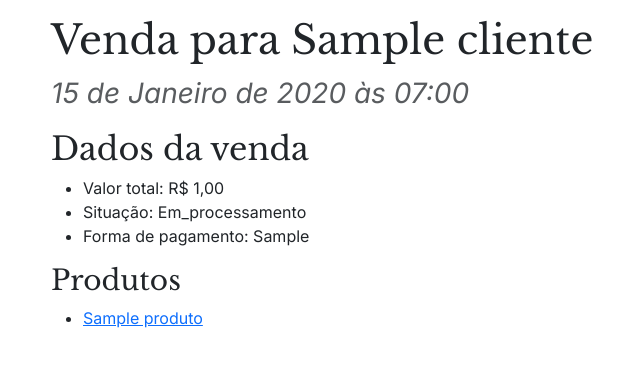
After one commit to pdr-guilherme/crm-nadic, a Django app: page /vendas/1/ver/ in a window 1280 px wide. The commit adds this page. Shown: the top 367 px of the page, without its empty margins (31-671 px from the left). Run offline with Django 5.2, Linux system fonts and the light colour scheme; tables that the repository leaves empty hold one stand-in row (values such as "Sample post").

Commit message:
Adicionar página de detalhes para vendas

```diff
--- a/config/urls.py
+++ b/config/urls.py
@@ -58,6 +58,7 @@ lead_urls = [
 venda_urls = [
     path("", views.VendaList.as_view(), name="vendas"),
     path("novo/", views.VendaFormCreate.as_view(), name="criar_venda"),
+    path("<int:pk>/ver/", views.VendaDetail.as_view(), name="ver_venda"),
     path("<int:pk>/editar/", views.VendaUpdate.as_view(), name="editar_venda"),
     path("<int:pk>/apagar/", views.apagar_venda, name="apagar_venda"),
 ]
--- a/crm/models.py
+++ b/crm/models.py
@@ -129,6 +129,9 @@ class Venda(models.Model):
     def __str__(self):
         return f"Venda {self.id} - {self.cliente.nome} - {self.data_venda} - {self.forma_pagamento}"
 
+    def get_absolute_url(self):
+        return reverse("ver_venda", kwargs={"pk": self.id})
+
     @property
     def valor_total(self):
         return sum(produto.preco for produto in self.produtos.all())
--- a/crm/templates/crm/listar_vendas.html
+++ b/crm/templates/crm/listar_vendas.html
@@ -28,7 +28,7 @@
     <tbody>
       {% for venda in vendas %}
         <tr>
-          <td>{{ venda.cliente.nome }}</td>
+          <td><a href="{{ venda.get_absolute_url }}">{{ venda.cliente.nome }}</a></td>
           <td>{{ venda.data_venda }}</td>
           <td>{{ venda.forma_pagamento }}</td>
           <td>{{ venda.status|capfirst }}</td>
--- /dev/null
+++ b/crm/templates/crm/venda.html
@@ -0,0 +1,41 @@
+{% extends "crm/base.html" %}
+
+{% load static %}
+
+{% block title %}<title>VerdeZen | Venda núm. {{ venda.id }}</title>{% endblock %}
+{% block content %}
+  <div class="container">
+    <h1 class="mt-3">Venda para {{ venda.cliente.nome }}</h1>
+    <p class="text-break fst-italic fs-3 text-body-secondary">{{ venda.data_venda }}</p>
+    <h2>Dados da venda</h2>
+    <ul>
+      <li>Valor total: R$ {{ venda.valor_total }}</li>
+      <li>Situação: {{ venda.status|capfirst }}</li>
+      <li>Forma de pagamento: {{ venda.forma_pagamento }}</li>
+    </ul>
+    <h3>Produtos</h3>
+    <ul>
+      {% for produto in venda.produtos.all %}
+        <li>
+          <a href="produto.get_absolute_url">{{ produto.nome }}</a>
+        </li>
+      {% endfor %}
+    </ul>
+
+    {% if user.is_superuser %}
+      <h2 class="mb-3">Opções</h2>
+      <a href="{% url 'editar_venda' venda.id %}" class="btn btn-primary">Editar</a>
+      <form id="form-apagar-{{ venda.id }}"
+            method="post"
+            action="{% url 'apagar_venda' venda.id %}"
+            style="display: none">
+        {% csrf_token %}
+      </form>
+      <button class="btn btn-danger"
+              type="submit"
+              onclick="apagarObjeto({{ venda.id }})">Apagar</button>
+    {% endif %}
+
+  </div>
+  <script src="{% static 'crm/utils.js' %}"></script>
+{% endblock content %}
--- a/crm/views.py
+++ b/crm/views.py
@@ -225,6 +225,12 @@ class VendaList(generic.ListView):
     template_name = "crm/listar_vendas.html"
 
 
+class VendaDetail(generic.DetailView):
+    model = Venda
+    template_name = "crm/venda.html"
+    context_object_name = "venda"
+
+
 class VendaFormCreate(VerificarSuperusuarioMixin, generic.FormView):
     form_class = VendaForm
     template_name = "crm/criar.html"
```
